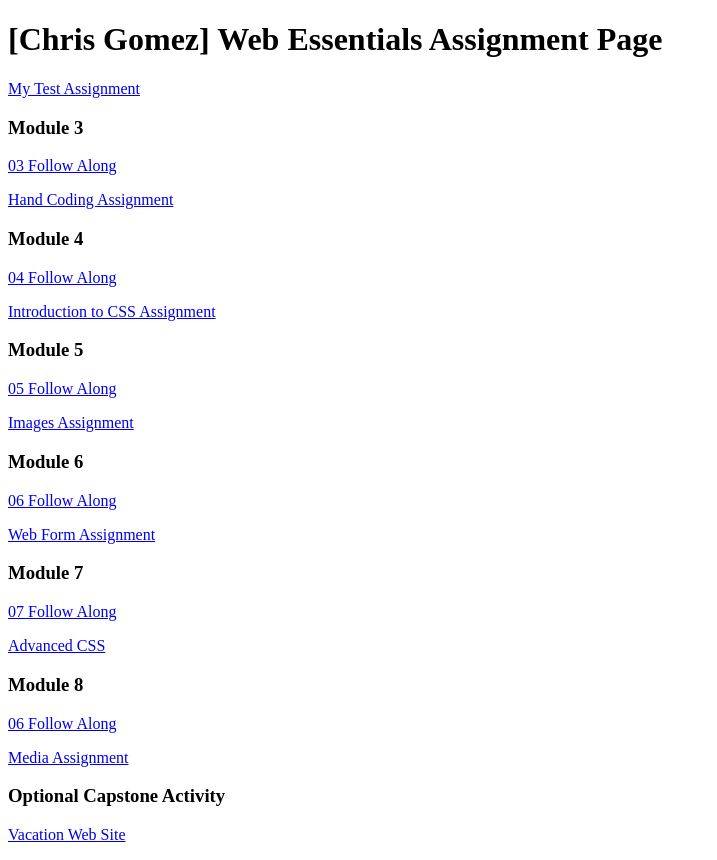
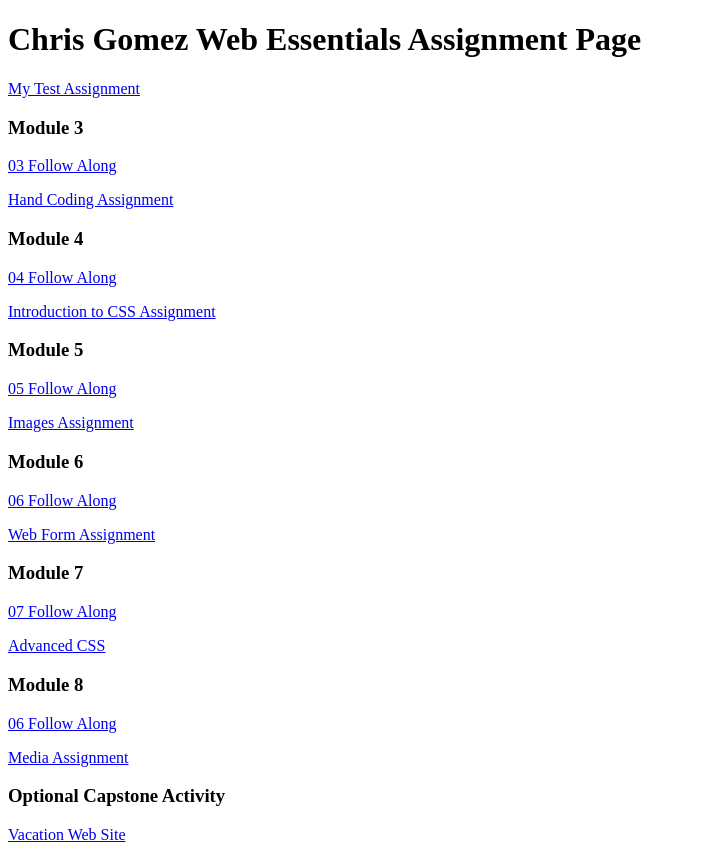
Before and after one commit to chgo49/dwdd1600, a plain HTML site: page index.html in a window 1280 px wide. Shown: the whole page, without its empty margins (0-717 px from the left). Drawn offline with Linux system fonts and the light colour scheme.

Commit message:
Name 2.0

```diff
--- a/index.html
+++ b/index.html
@@ -6,7 +6,7 @@
 		<title>dwdd 1600 assignment list page</title>
 	</head>
 	<body>
-		<h1>[Chris Gomez] Web Essentials Assignment Page</h1>
+		<h1>Chris Gomez Web Essentials Assignment Page</h1>
 		<p><a href="01test">My Test Assignment</a></p>
 
 		<h3>Module 3</h3>
```
